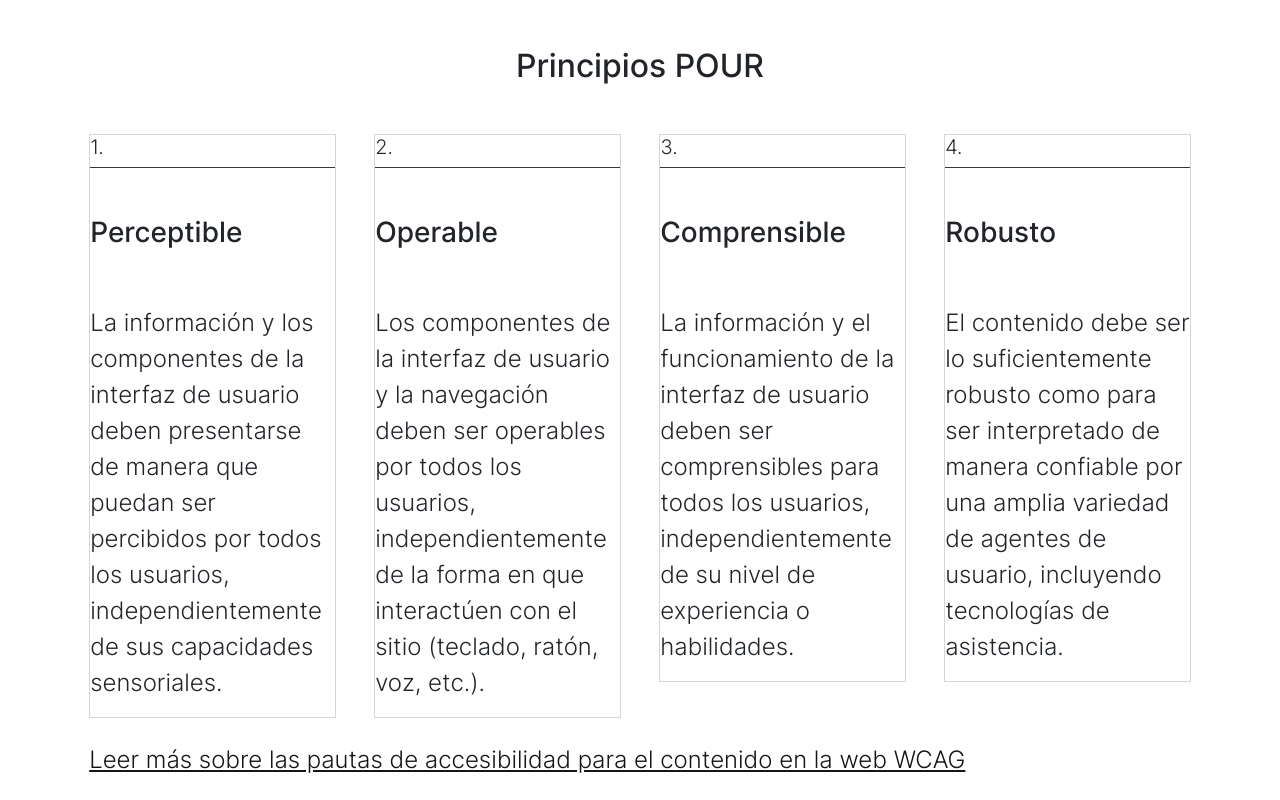
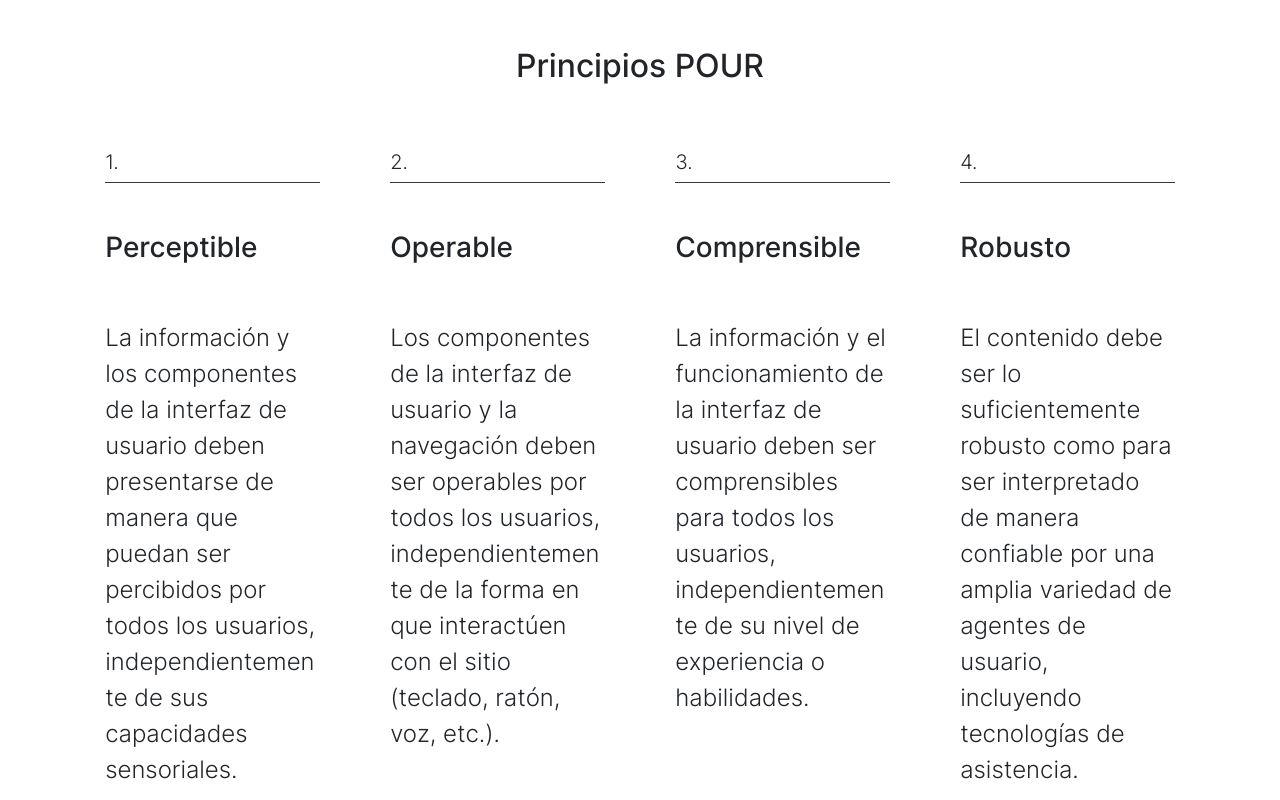
Before and after one commit to JurBej/accesibilidad-bootstrap, a plain HTML site: page index.html in a window 1280 px wide. Shown: the part 2840-3640 px from the top of the page. Drawn offline with Linux system fonts and the light colour scheme.

Commit message:
ajuste style POUR

```diff
--- a/css/style.css
+++ b/css/style.css
@@ -71,11 +71,13 @@
   .card {
     transition: transform 0.3s ease;
     cursor: pointer; /* Cambiamos el cursor al pasar el ratón */
-    border: none;
+    border-radius: 10px;
+    border: 1px solid white !important;
+    padding: 15px;
   }
 
   .card:hover {
-    transform: scale(1.1); /* Escalamos la tarjeta al 110% cuando se pasa el mouse */
+    transform: scale(1.05); /* Escalamos la tarjeta al 110% cuando se pasa el mouse */
     background-color: #eee;
     border-radius: 10px;
     padding: 15px;
```
